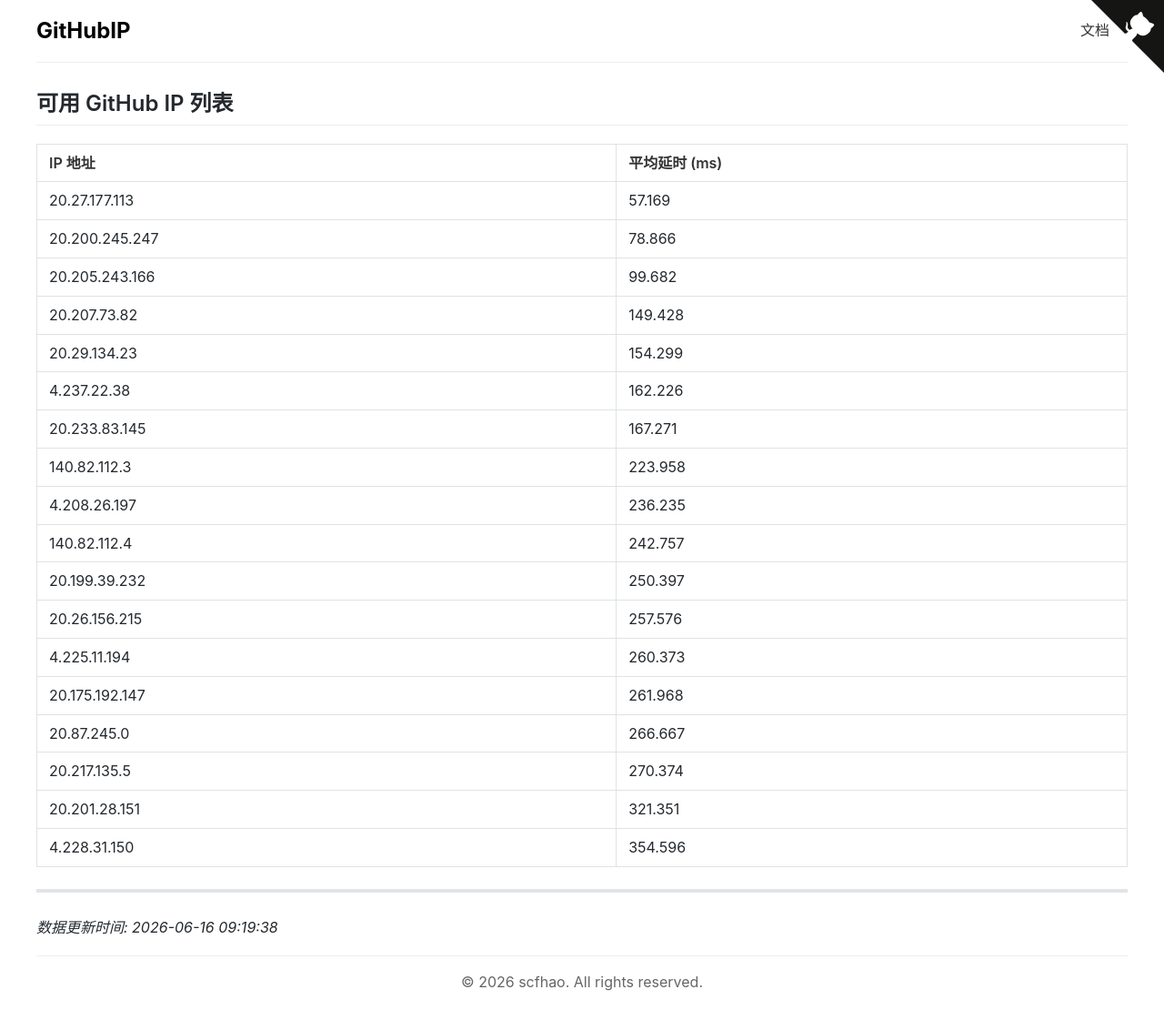
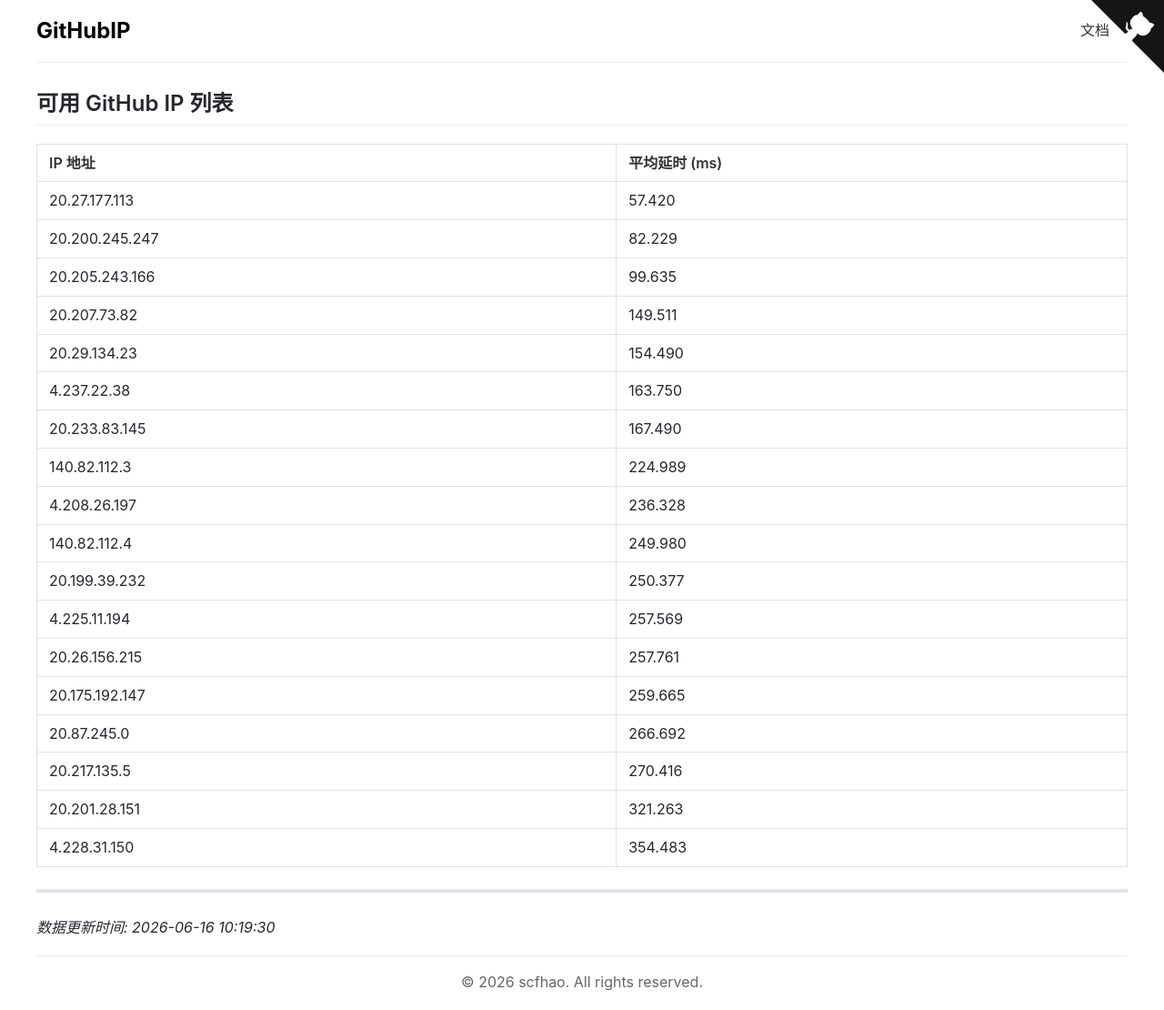
Before and after one commit to scfhao/GitHubIP, a Jekyll site: the page built from index.md, in a window 1280 px wide. Shown: the whole page at 91% size. Built offline with Jekyll 4.4.1, drawn with Linux system fonts in a browser that asks for light colours.

Commit message:
自动脚本执行 - 2026-06-16 10:19:30

```diff
--- a/index.md
+++ b/index.md
@@ -1,32 +1,32 @@
 ---
 layout: home
 title: GitHub IP 列表
-date: 2026-06-16 09:19:38
+date: 2026-06-16 10:19:30
 ---
 
 ## 可用 GitHub IP 列表
 
 | IP 地址 | 平均延时 (ms) |
 |---------|--------------|
-| 20.27.177.113 | 57.169 |
-| 20.200.245.247 | 78.866 |
-| 20.205.243.166 | 99.682 |
-| 20.207.73.82 | 149.428 |
-| 20.29.134.23 | 154.299 |
-| 4.237.22.38 | 162.226 |
-| 20.233.83.145 | 167.271 |
-| 140.82.112.3 | 223.958 |
-| 4.208.26.197 | 236.235 |
-| 140.82.112.4 | 242.757 |
-| 20.199.39.232 | 250.397 |
-| 20.26.156.215 | 257.576 |
-| 4.225.11.194 | 260.373 |
-| 20.175.192.147 | 261.968 |
-| 20.87.245.0 | 266.667 |
-| 20.217.135.5 | 270.374 |
-| 20.201.28.151 | 321.351 |
-| 4.228.31.150 | 354.596 |
+| 20.27.177.113 | 57.420 |
+| 20.200.245.247 | 82.229 |
+| 20.205.243.166 | 99.635 |
+| 20.207.73.82 | 149.511 |
+| 20.29.134.23 | 154.490 |
+| 4.237.22.38 | 163.750 |
+| 20.233.83.145 | 167.490 |
+| 140.82.112.3 | 224.989 |
+| 4.208.26.197 | 236.328 |
+| 140.82.112.4 | 249.980 |
+| 20.199.39.232 | 250.377 |
+| 4.225.11.194 | 257.569 |
+| 20.26.156.215 | 257.761 |
+| 20.175.192.147 | 259.665 |
+| 20.87.245.0 | 266.692 |
+| 20.217.135.5 | 270.416 |
+| 20.201.28.151 | 321.263 |
+| 4.228.31.150 | 354.483 |
 
 ---
 
-*数据更新时间: 2026-06-16 09:19:38*
+*数据更新时间: 2026-06-16 10:19:30*
```
